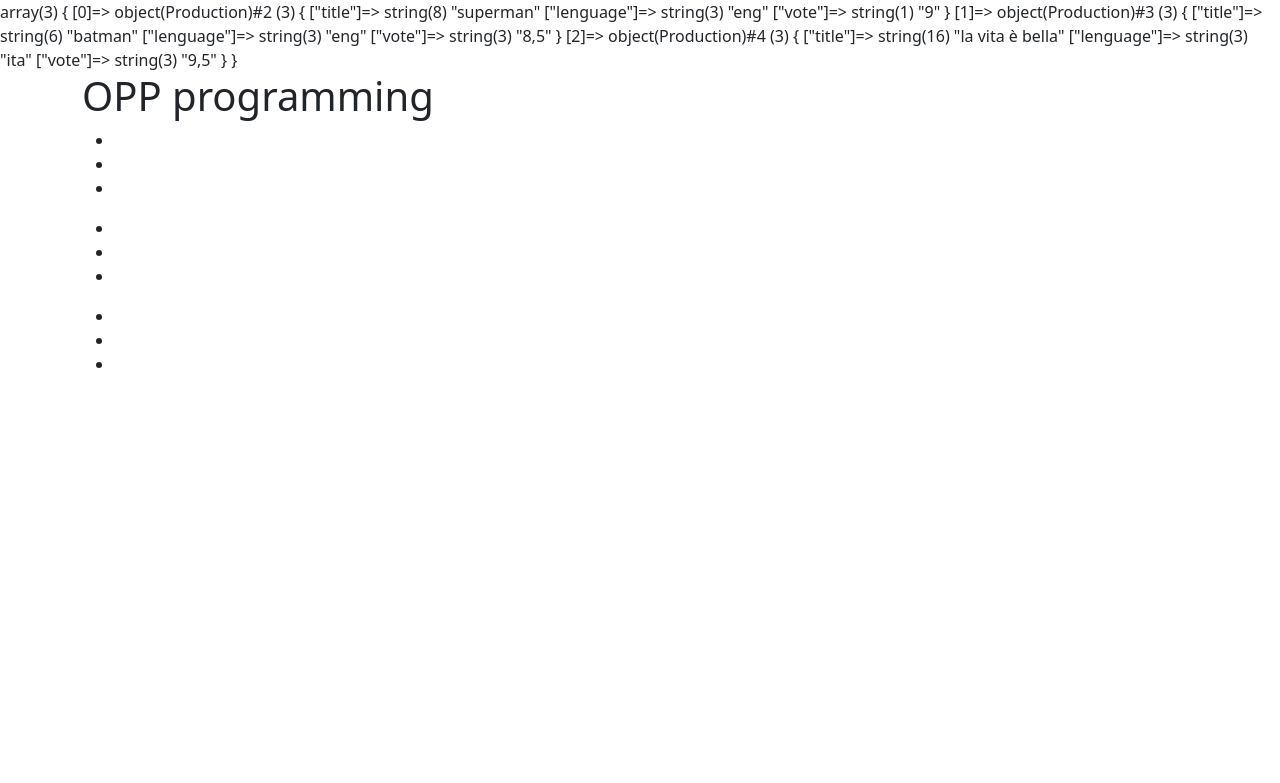
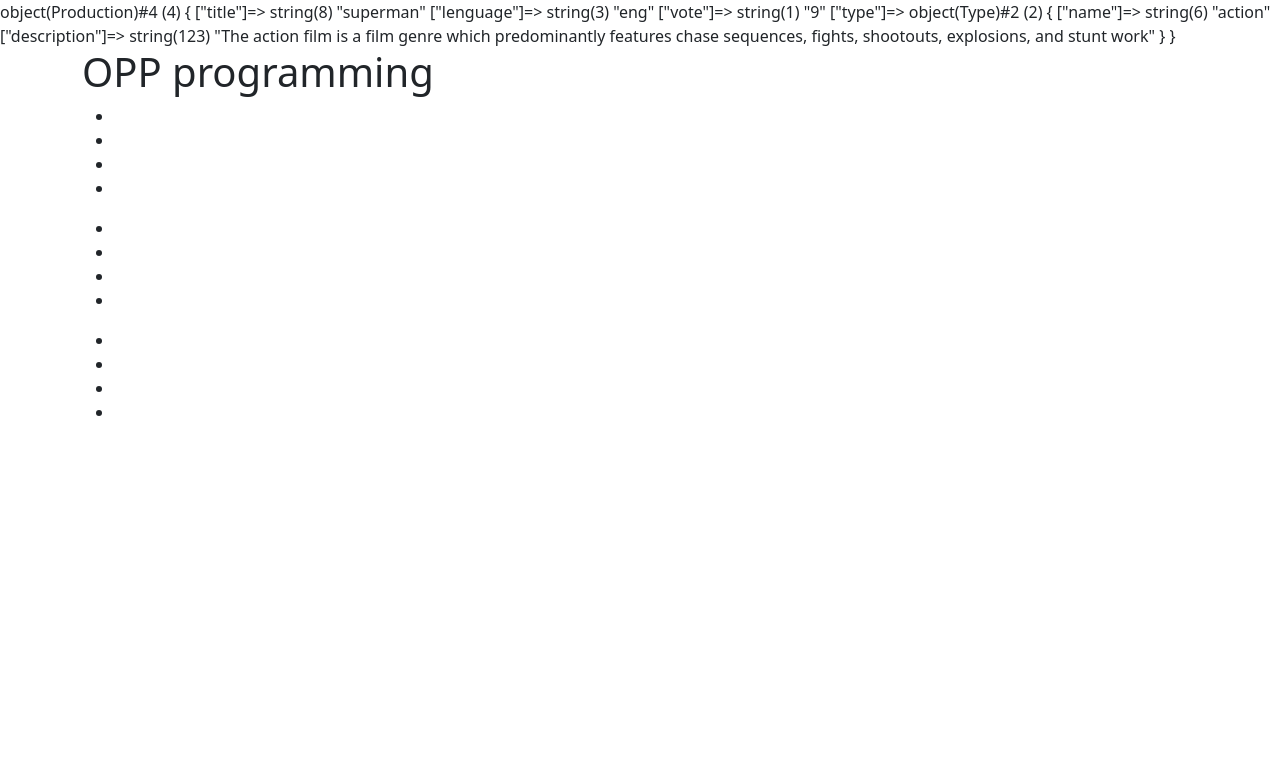
Before and after one commit to NicolaTeora/php-oop-1, a PHP site: page / in a window 1280 px wide. Shown: the top 783 px of the page. Run offline with PHP 8.4, Linux system fonts and the light colour scheme.

Commit message:
feat : composition class

```diff
--- a/Models/Production.php
+++ b/Models/Production.php
@@ -1,5 +1,4 @@
 <?php
-//create un file index.php in cui è definita una classe Production
 class Production {
 
     //All'interno della classe dovrete gestire un titolo, una lingua e un voto
@@ -8,39 +7,21 @@ class Production {
     public $title;
     public $lenguage;
     public $vote;
+    public $type;
 
     // il costruttore e i metodi.
     # costruttore
-    function __construct($title, $lenguage, $vote) {
+    function __construct($title, $lenguage, $vote, Type $type) {
         $this->title = $title;
         $this->lenguage = $lenguage;
         $this->vote = $vote;
+        $this->type = $type;
     }
     # metodi
     function get_title(){ return $this->title; }
     function get_lenguage(){ return $this->lenguage;}
     function get_vote() { return $this->vote; }
+    function get_type() { return $this->type; }
 }
 
-// Istanziate poi almeno due oggetti Production e stampate a schermo i loro valori.
-$film_batman = new Production("superman", "eng", "9");
-/*
-echo "Title: " . $film->get_title() . " - ";
-echo "Lenguage: " . $film->get_lenguage() . " - ";
-echo "Vote: " . $film->get_vote();
-echo "<br>";
-*/
-$film_superman = new Production("batman", "eng", "8,5");
-/*
-echo "Title: " . $film->get_title() . " - ";
-echo "Lenguage: " . $film->get_lenguage() . " - ";
-echo "Vote: " . $film->get_vote();
-*/
-$film_la_vita_è_bella = new Production("la vita è bella", "ita", "9,5");
-
-# lista di produzioni
-$films = [$film_batman, $film_superman, $film_la_vita_è_bella];
-
-
-var_dump($films);
 ?>
--- /dev/null
+++ b/Models/Type.php
@@ -0,0 +1,15 @@
+<?php
+
+// Create una classe Genere (gli attributi potrebbero essere nome e descrizione)
+// e fate in modo che la classe Production accetti un genere nel costruttore
+
+class Type {
+    # variabili o proprietà
+    public $name;
+    public $description;
+
+    public function __construct($name, $description) {
+        $this-> name = $name;
+        $this-> description = $description;
+    }
+}
--- a/index.php
+++ b/index.php
@@ -1,4 +1,27 @@
-<?php include __DIR__ . '/Models/Production.php' ?>
+<!-- create un file index.php in cui è definita una classe Production -->
+
+<?php
+
+include __DIR__ . '/Models/Production.php';
+include __DIR__ . '/Models/Type.php';
+
+// Aggiornate le informazioni stampate a schermo con il genere.
+$type_film_action = new Type("action","The action film is a film genre which predominantly features chase sequences, fights, shootouts, explosions, and stunt work");
+$type_film_drama = new Type("drama", "Dramas follow a clearly defined narrative plot structure, portraying real-life scenarios or extreme situations with emotionally-driven characters");
+
+// Istanziate poi, almeno due, oggetti Production e stampate a schermo i loro valori.
+$film_batman = new Production("superman", "eng", "9", $type_film_action);
+
+$film_superman = new Production("batman", "eng", "8,5", $type_film_action);
+
+$film_la_vita_è_bella = new Production("la vita è bella", "ita", "9,5", $type_film_drama);
+
+var_dump($film_batman);
+
+# lista di produzioni
+$films = [$film_batman, $film_superman, $film_la_vita_è_bella];
+
+?>
 
 <!-- BONUS 1
 Creare un layout completo per stampare a schermo una lista di produzioni. -->
@@ -20,13 +43,16 @@ Creare un layout completo per stampare a schermo una lista di produzioni. -->
             <?php foreach($films as $film): ?>
             <ul>
                 <li>
-
+                    <!-- titolo -->
                 </li>
                 <li>
-
+                    <!-- lingua -->
                 </li>
                 <li>
-
+                    <!-- voto -->
+                </li>
+                <li>
+                    <!-- genere -->
                 </li>
             </ul>
             <?php endforeach; ?>
```
